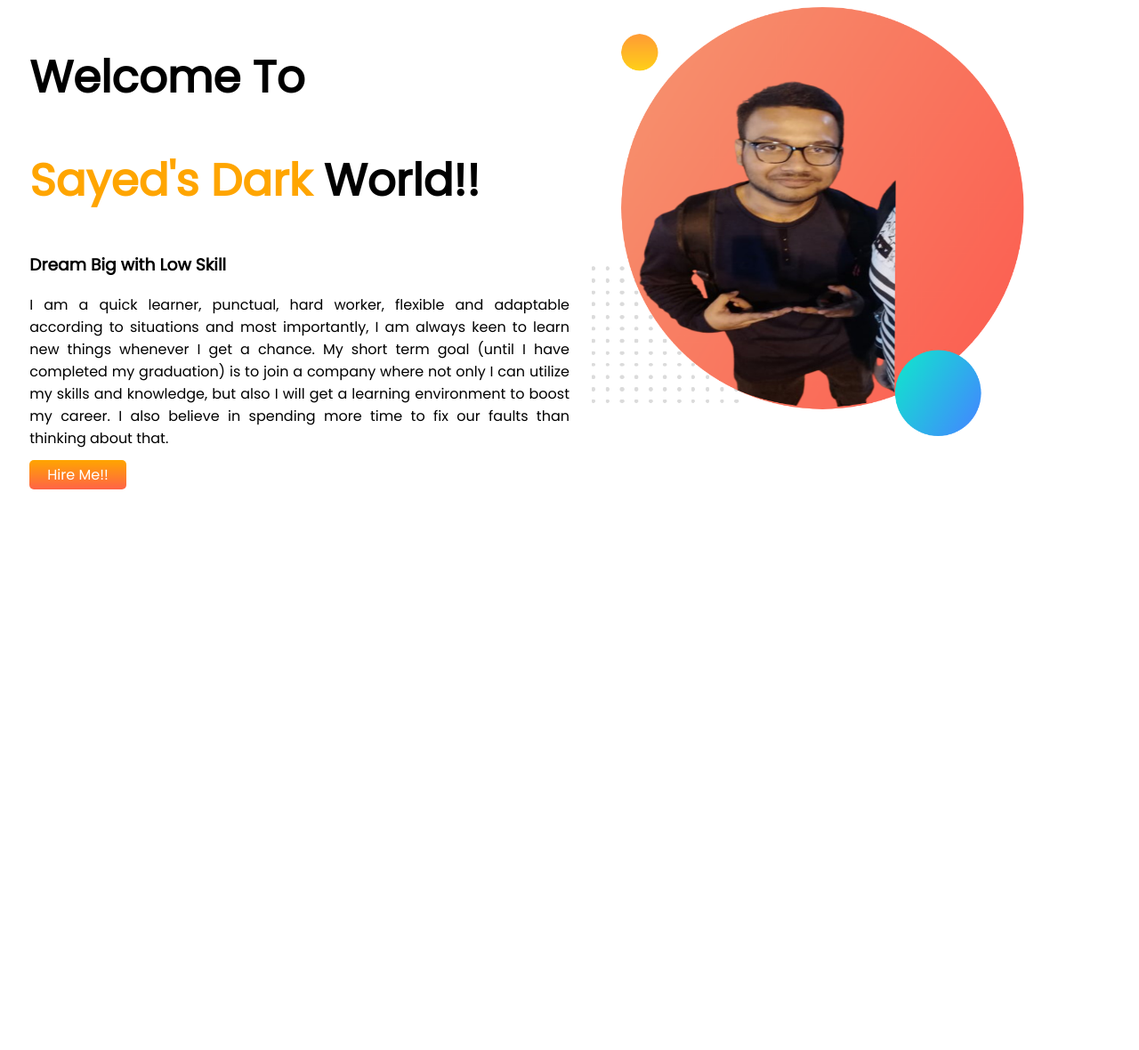
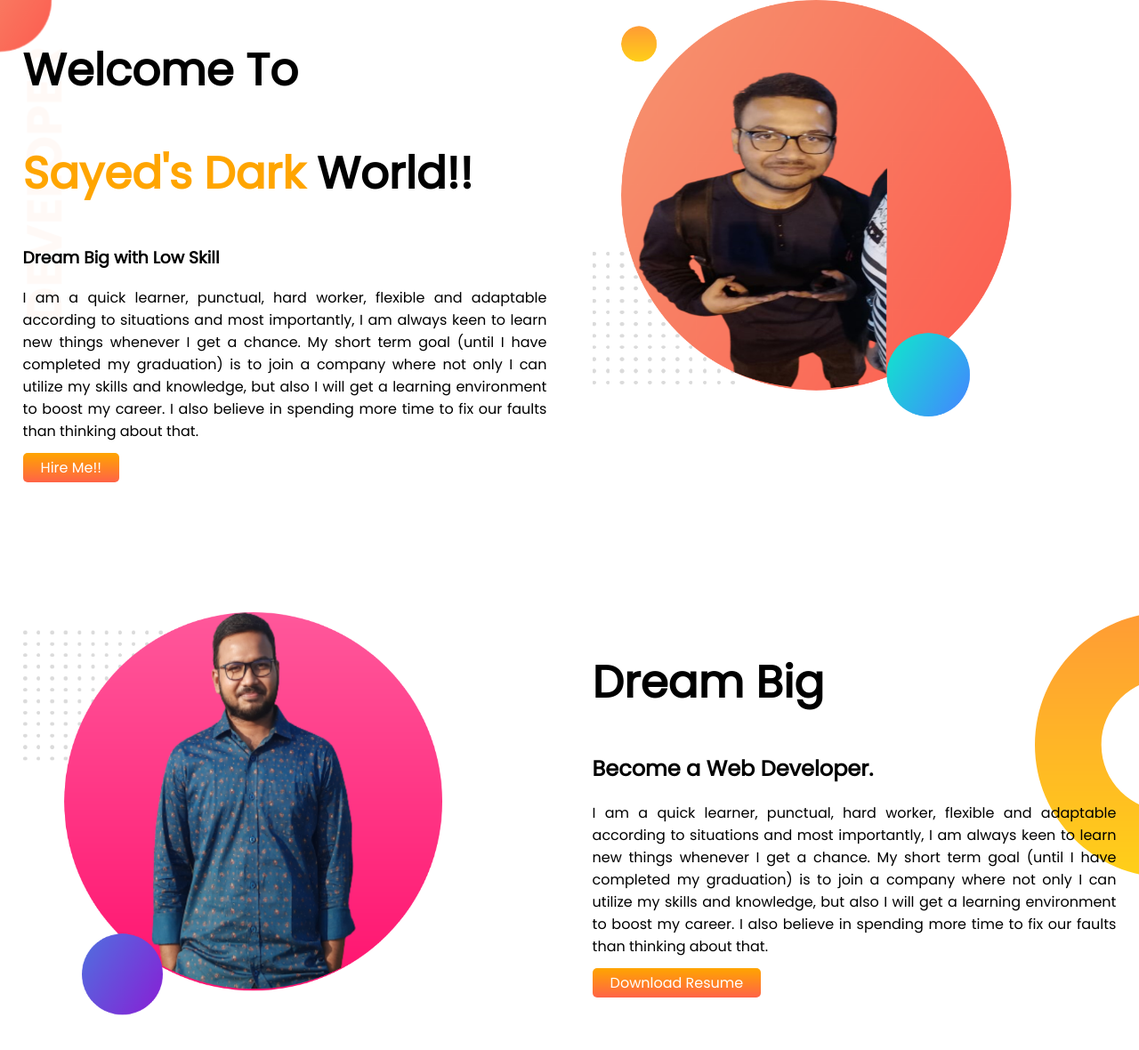
Before and after one commit to Sayed049/developer-portfolio, a plain HTML site: page index.html in a window 1280 px wide. Shown: the whole page at 89% size. Before the commit the page ends 800 px from the top, so only its background shows below. Drawn offline with Linux system fonts and the light colour scheme.

Commit message:
second segment

```diff
--- a/index.html
+++ b/index.html
@@ -14,7 +14,7 @@
 </head>
 
 <body>
-    <section>
+    <section id="top-banner">
         <div class="rr">
             <h1>Welcome To</h1>
             <h1><span class="specific">Sayed's Dark</span> World!!</h1>
@@ -27,13 +27,32 @@
                 I will get a learning environment to boost my career. I also believe in spending more time to fix our
                 faults
                 than thinking about that.</p>
-            <a class="add-color" target="blank" href="https://www.linkedin.com/in/sayed-hasan-89a6111a9/">Hire Me!!</a>
+            <a class="add-color" target="_blank" href="https://www.linkedin.com/in/sayed-hasan-89a6111a9/">Hire Me!!</a>
         </div>
         <div class="rr">
             <img src="images/sayed1.png" alt="">
         </div>
     </section>
+    <section id="middle-banner">
+        <div class="rr">
+            <img src="images/sayed2.png" alt="">
+        </div>
+        <div class="rr">
+            <h1>Dream Big</h1>
+            <h2>Become a Web Developer.</h2>
+            <p>I am a quick learner, punctual, hard worker, flexible and adaptable according to situations and most
+                importantly, I am always keen to learn new things whenever I get a chance. My short term goal (until I
+                have
+                completed my graduation) is to join a company where not only I can utilize my skills and knowledge, but
+                also
+                I will get a learning environment to boost my career. I also believe in spending more time to fix our
+                faults
+                than thinking about that.</p>
+            <a class="add-color" target="_blank" href="https://www.linkedin.com/in/sayed-hasan-89a6111a9/">Download
+                Resume</a>
+        </div>
 
+    </section>
 </body>
 
 </html>
--- a/style.css
+++ b/style.css
@@ -1,5 +1,6 @@
 body{
     font-family: 'Poppins', sans-serif;
+    margin: 0px;
 }
 h1{
     font-size: 50px;
@@ -9,10 +10,12 @@ h1{
 }
 section{
     display: flex;
+    margin-bottom: 150px;
 }
 .rr{
     width: 50%;
     padding-left: 2%;
+    padding-right: 2%;
 }
 .rr img{
     width: 80%;
@@ -28,3 +31,12 @@ p{
     padding: 5px 20px;
     border-radius: 5px;
 }
+#top-banner{
+    background-image: url(images/top-banner.png);
+    background-repeat: no-repeat;
+}
+#middle-banner{
+    background-image: url(images/dream-bg.png);
+    background-repeat: no-repeat;
+    background-position: right top;
+}
```
